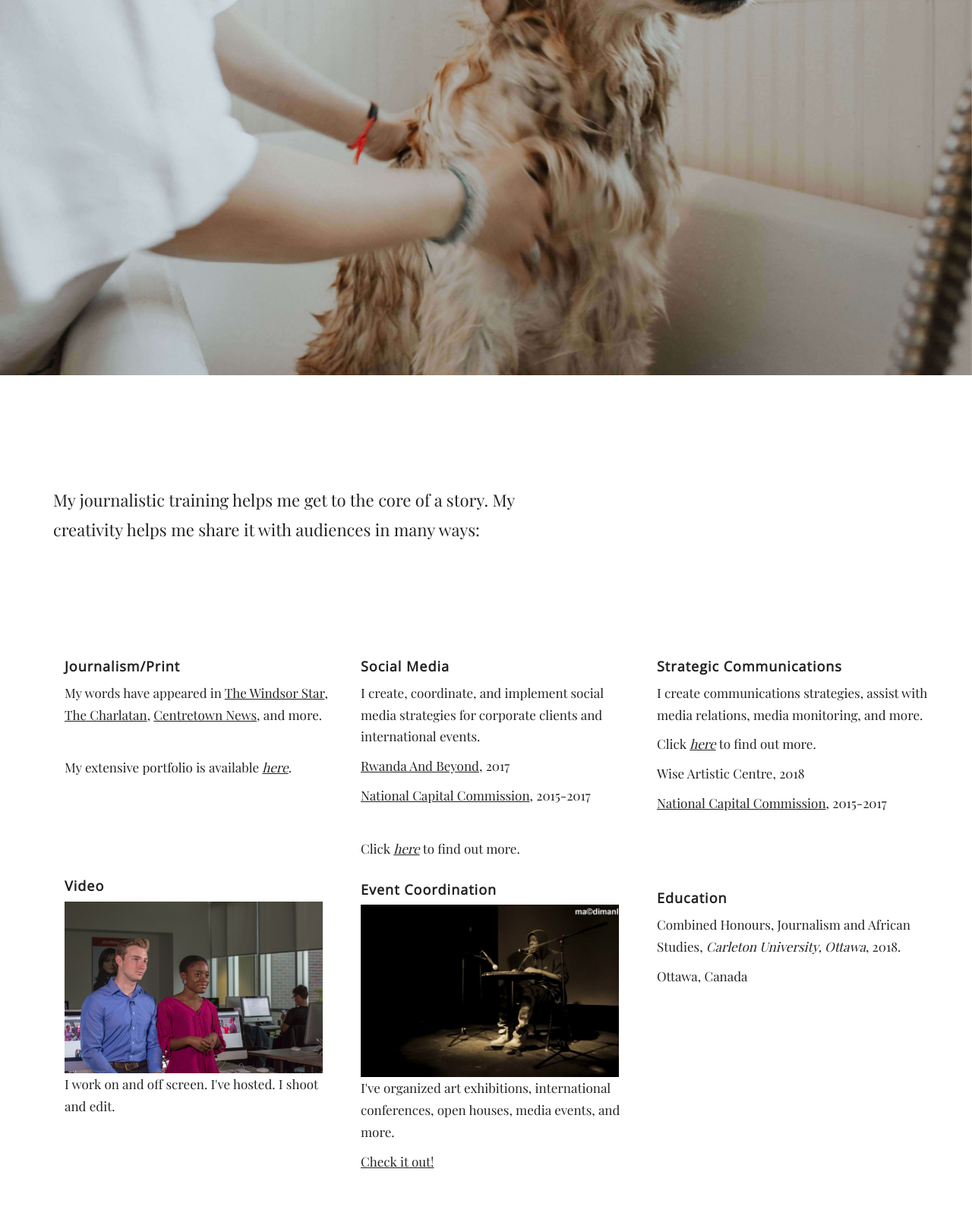
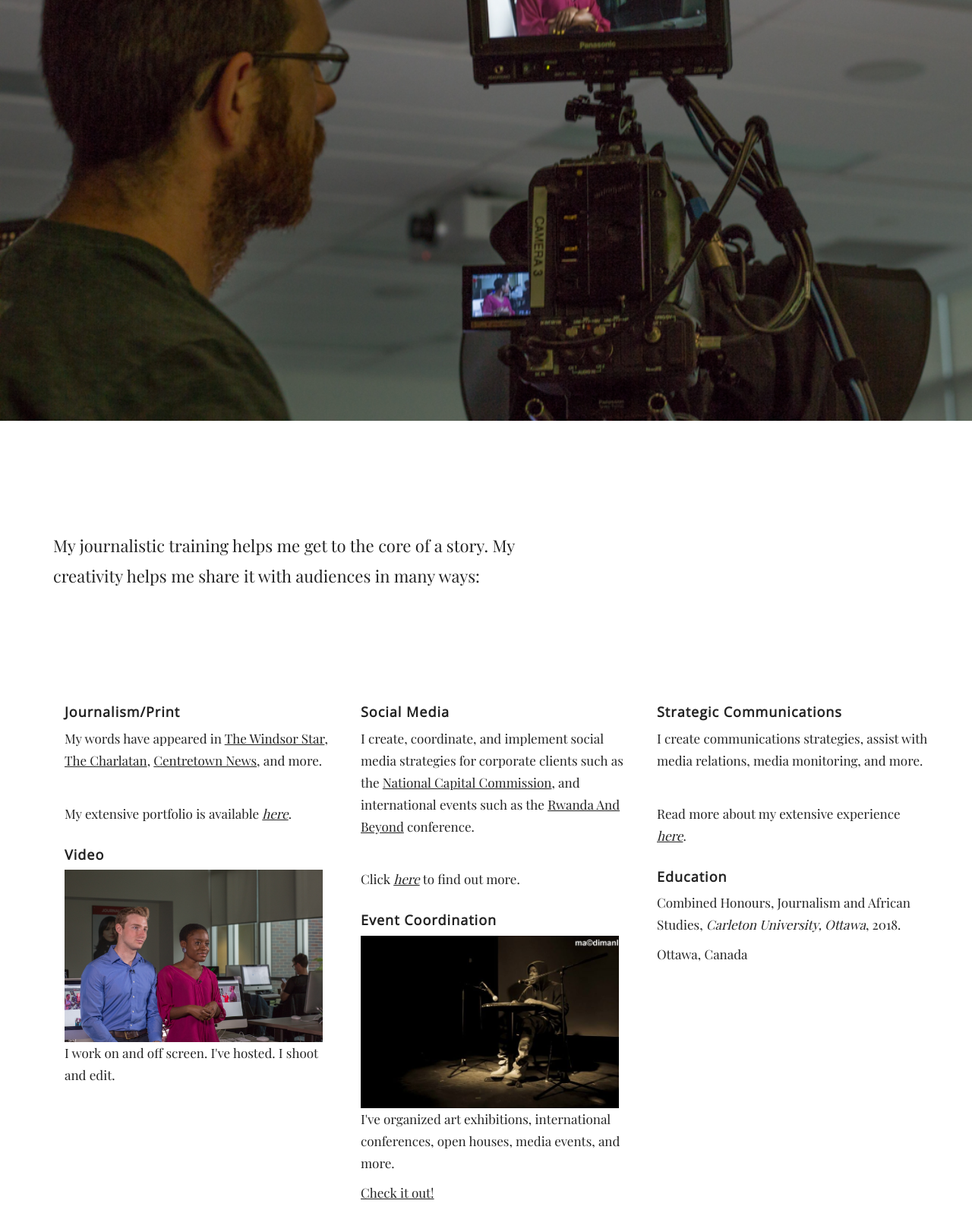
Before and after one commit to mugoli/mugo.old, a plain HTML site: page index.html in a window 1280 px wide. Shown: the part 719-2316 px from the top of the page at 76% size. Drawn offline with nearby package versions, Linux system fonts and the light colour scheme.

Commit message:
changed slider pics

```diff
--- a/index.html
+++ b/index.html
@@ -39,8 +39,8 @@
 
 			<div class="collapse navbar-collapse" id="main-menu">
 			   <ul class="nav navbar-nav navbar-right">
+				<li><a href="#">Home</a></li>
 				<li><a href="#about">About</a></li>
-				<li><a href="#portfolio">XXX</a></li>
 				<li><a href="#press">Portfolio</a></li>
 				<li><a href="#contact">Contact</a></li>
 			  </ul>
@@ -71,15 +71,15 @@
 						  <!-- Wrapper for slides -->
 						  <div class="carousel-inner" role="listbox">
 							<div class="item active">
-							  <img src="img/slide-1.jpg" alt="slide">
+							  <img src="img/25th2.jpg" alt="slide">
 							</div>
 
 							<div class="item">
-							  <img src="img/slide-2.jpg" alt="slide">
+							  <img src="img/25th1.jpg" alt="slide">
 							</div>
 
 							<div class="item">
-							  <img src="img/slide-3.jpg" alt="slide">
+							  <img src="img/25th3.jpg" alt="slide">
 							</div>
 
 							<div class="item">
@@ -93,7 +93,7 @@
 			</div>
 		</section>
 	<!-- Press -->
-	<section class="intro">
+	<section class="intro" id="press">
 			<div class="container">
 				<div class="row">
 					<div class="col-lg-7">
@@ -104,14 +104,13 @@
 		</section>
 
 	<div class="container">
-		<section class="press" id="press">
+		<section class="press" id="folio">
 		<div class="container about">
 				<div class="row">
 					<div class="col-md-4">
 						<h4>Journalism/Print </h4>
 						<p>My words have appeared in <a href="">The Windsor Star</a>, <a href="">The Charlatan</a>, <a href="">Centretown News</a>, and more.</p>
-							<br><p>My extensive portfolio is available <a href="#" target="_blank"><i>here</i></a>.</p>
-						<br><br><br>
+							<br><p>My extensive portfolio is available <a href="http://www.mugoli.contently.com" target="_blank"><i>here</i></a>.</p>
 
 						<h4>Video</h4>
 						<img src="img/25th3.jpg" width="340px">
@@ -121,9 +120,7 @@
 
 					<div class="col-md-4">
 						<h4>Social Media</h4>
-						<p>I create, coordinate, and implement social media strategies for corporate clients and international events. </p>
-						<p><a href="#" target="_blank">Rwanda And Beyond</a>, 2017 </p>
-						<p><a href="#" target="_blank">National Capital Commission</a>, 2015-2017</p>
+						<p>I create, coordinate, and implement social media strategies for corporate clients such as the <a href="http://www.ncc-ccn.gov.ca" target="_blank">National Capital Commission</a>, and international events such as the <a href="https://medium.com/media-and-mass-atrocity" target="_blank">Rwanda And Beyond</a> conference. </p>
 						<br><p>Click <a href="#" target="_blank"><i>here</i></a> to find out more. </p>
 
 
@@ -139,11 +136,8 @@
 						<h4>Strategic Communications </h4>
 							<p>
 								I create communications strategies, assist with media relations, media monitoring, and more. </p>
-								<p>Click <a href="#" target="_blank"><i>here</i></a> to find out more.
-							</p>
-							<p>Wise Artistic Centre, 2018</p>
-							<p><a href="#" target="_blank">National Capital Commission</a>, 2015-2017</p>
-						<br><br>
+						<br><p>Read more about my extensive experience <a href="#" target="_blank"><i>here</i></a>.
+						</p>
 
 						<h4>Education </h4>
 						<p>Combined Honours, Journalism and African Studies, <em>Carleton University, Ottawa</em>, 2018.</p>
```
Also changed, not shown: 1 other file.
